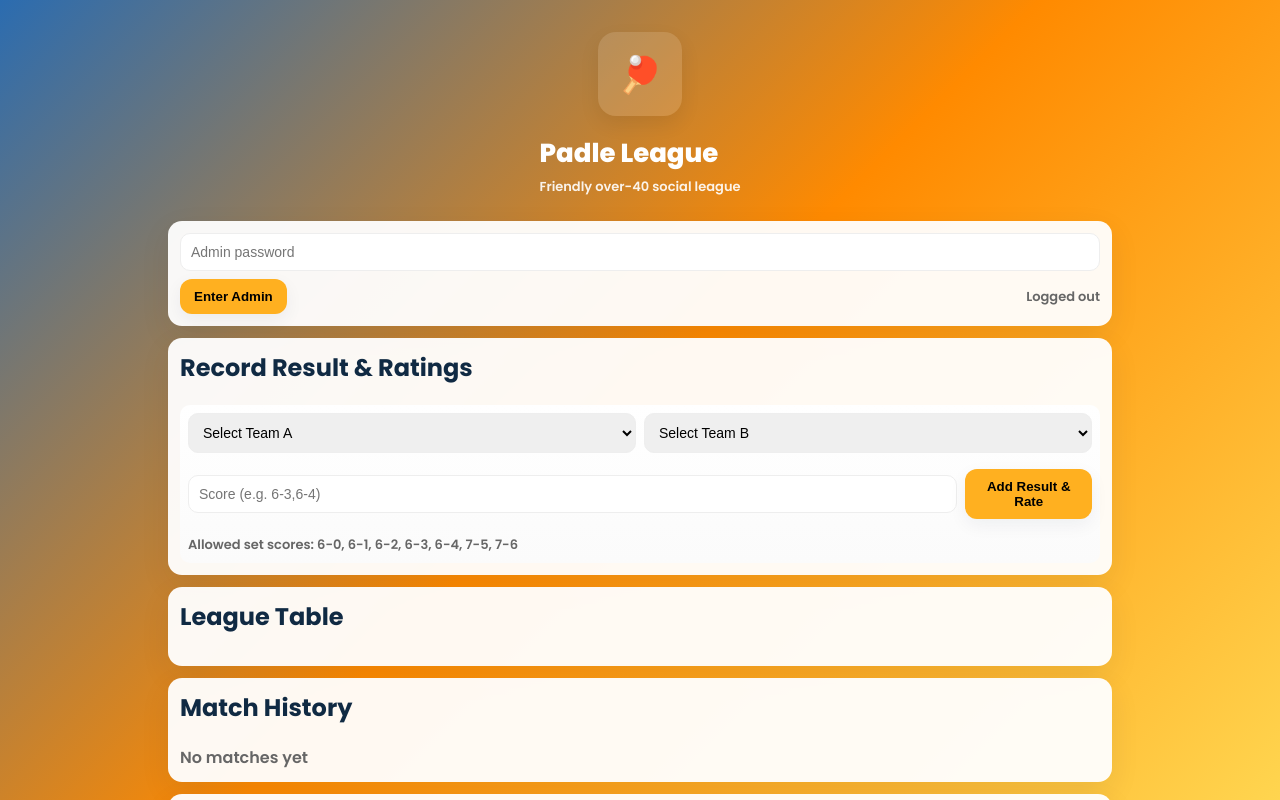
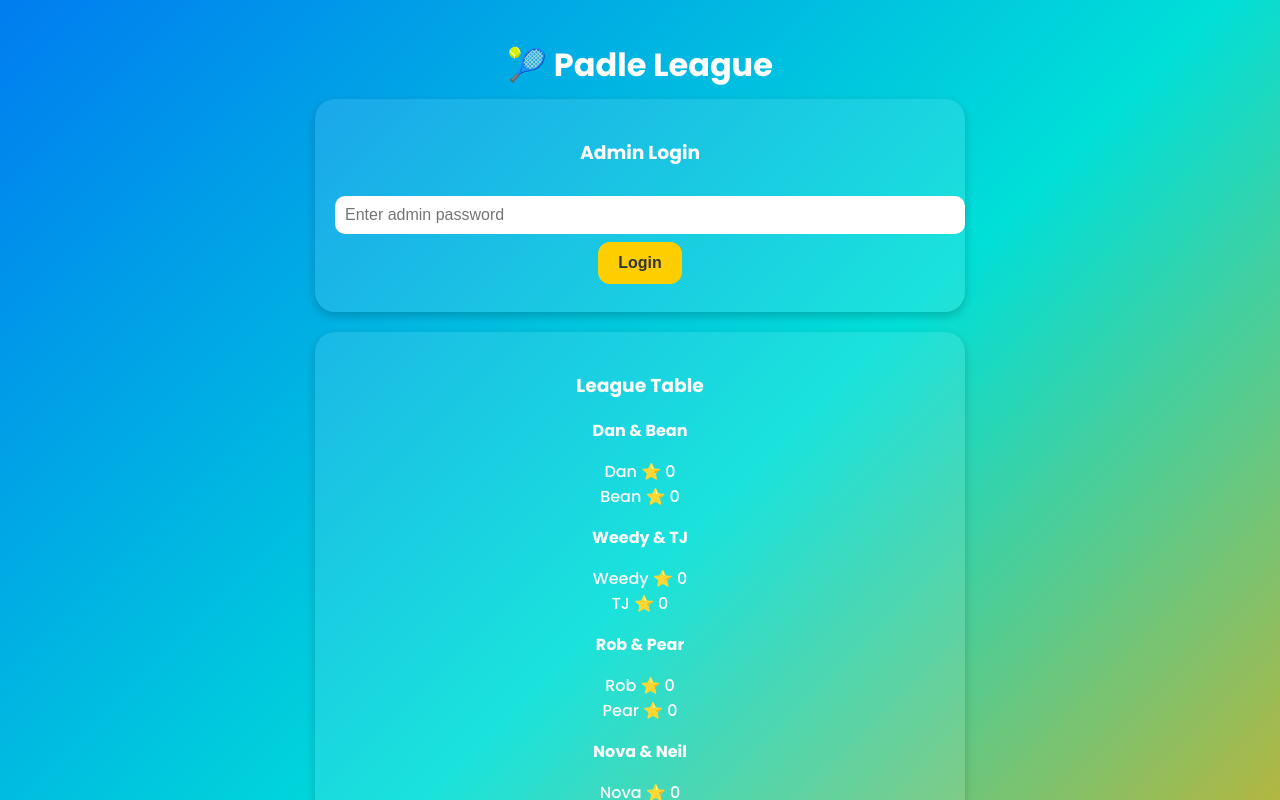
Before and after one commit to danrushton11-boop/BeckettPadleLeague, a Next.js app: page / in a window 1280 px wide. Shown: the top 800 px of the page. Built offline with nearby package versions, Linux system fonts and the light colour scheme.

Commit message:
Add files via upload

```diff
--- a/package.json
+++ b/package.json
@@ -1,5 +1,5 @@
 {
-  "name": "padle-league-offline-v2",
+  "name": "padle-league-v3",
   "version": "1.0.0",
   "private": true,
   "scripts": {
--- a/pages/index.js
+++ b/pages/index.js
@@ -1,289 +1,146 @@
 
-import Head from "next/head";
-import { useEffect, useState } from "react";
+import { useState, useEffect } from 'react';
 
-const STORAGE_KEY = "padle_league_v2";
+export default function Home() {
+  const initialTeams = [
+    { id: 1, name: 'Dan & Bean', players: ['Dan', 'Bean'], points: 0, ratings: {} },
+    { id: 2, name: 'Weedy & TJ', players: ['Weedy', 'TJ'], points: 0, ratings: {} },
+    { id: 3, name: 'Rob & Pear', players: ['Rob', 'Pear'], points: 0, ratings: {} },
+    { id: 4, name: 'Nova & Neil', players: ['Nova', 'Neil'], points: 0, ratings: {} },
+    { id: 5, name: 'Bulby & JHD', players: ['Bulby', 'JHD'], points: 0, ratings: {} },
+  ];
 
-const initialTeams = [
-  { id: 1, name: "Dan & Bean", players: ["Dan", "Bean"], points: 0 },
-  { id: 2, name: "Weedy & TJ", players: ["Weedy", "TJ"], points: 0 },
-  { id: 3, name: "Rob & Pear", players: ["Rob", "Pear"], points: 0 },
-  { id: 4, name: "Nova & Neil", players: ["Nova", "Neil"], points: 0 },
-  { id: 5, name: "Bulby & JHD", players: ["Bulby", "JHD"], points: 0 },
-];
+  const [teams, setTeams] = useState(initialTeams);
+  const [matchHistory, setMatchHistory] = useState([]);
+  const [team1, setTeam1] = useState('');
+  const [team2, setTeam2] = useState('');
+  const [score, setScore] = useState('');
+  const [ratings, setRatings] = useState({});
+  const [password, setPassword] = useState('');
+  const [adminMode, setAdminMode] = useState(false);
 
-const schedule = [
-  [1,2],[3,4],[5,1],[2,3],[4,5],
-  [1,3],[2,4],[5,3],[1,4],[2,5]
-];
+  useEffect(() => {
+    const stored = localStorage.getItem('padleData');
+    if (stored) {
+      const parsed = JSON.parse(stored);
+      setTeams(parsed.teams || initialTeams);
+      setMatchHistory(parsed.matchHistory || []);
+      setRatings(parsed.ratings || {});
+    }
+  }, []);
 
-const validSetScores = ["6-0","6-1","6-2","6-3","6-4","7-5","7-6"];
+  useEffect(() => {
+    localStorage.setItem('padleData', JSON.stringify({ teams, matchHistory, ratings }));
+  }, [teams, matchHistory, ratings]);
 
-function save(state){
-  try{ localStorage.setItem(STORAGE_KEY, JSON.stringify(state)) }catch(e){}
-}
-function load(){
-  try{ const raw = localStorage.getItem(STORAGE_KEY); return raw?JSON.parse(raw):null }catch(e){return null}
-}
+  const recordMatch = () => {
+    if (!team1 || !team2 || !score || team1 === team2) return alert('Select two different teams and enter a score.');
+    const newMatch = { id: Date.now(), team1, team2, score, ratings: {} };
+    setMatchHistory([newMatch, ...matchHistory]);
+    setTeam1('');
+    setTeam2('');
+    setScore('');
+  };
 
-export default function Home(){
-  const [teams, setTeams] = useState([]);
-  const [results, setResults] = useState([]);
-  const [ratings, setRatings] = useState({}); // {player: [ {fromTeam, score, matchId, ts} ] }
-  const [admin, setAdmin] = useState(false);
-  const [adminPass, setAdminPass] = useState("");
-  const [selectedTeam, setSelectedTeam] = useState("");
-  const [form, setForm] = useState({ matchId:0, teamA: "", teamB: "", score: "" });
-  const [ratingDraft, setRatingDraft] = useState({}); // {player: score}
+  const ratePlayers = (matchId, team, player, value) => {
+    const updatedRatings = { ...ratings };
+    if (!updatedRatings[player]) updatedRatings[player] = [];
+    updatedRatings[player].push(parseInt(value));
+    setRatings(updatedRatings);
+  };
 
-  useEffect(()=>{
-    const s = load();
-    if(s){
-      setTeams(s.teams||initialTeams.map(t=>({...t})));
-      setResults(s.results||[]);
-      setRatings(s.ratings||{});
-    } else {
-      setTeams(initialTeams.map(t=>({...t})));
-      setResults([]);
+  const getAverageRating = (player) => {
+    const arr = ratings[player] || [];
+    if (arr.length === 0) return 0;
+    return (arr.reduce((a,b) => a + b, 0) / arr.length).toFixed(1);
+  };
+
+  const resetAll = () => {
+    if (confirm('Are you sure you want to clear all data?')) {
+      setTeams(initialTeams);
+      setMatchHistory([]);
       setRatings({});
-      save({teams: initialTeams.map(t=>({...t})), results: [], ratings: {}});
+      localStorage.removeItem('padleData');
     }
-  },[]);
+  };
 
-  useEffect(()=>{
-    // recalc points from results
-    const tcopy = teams.map(t => ({...t, points:0}));
-    results.forEach(r => {
-      const w = tcopy.find(tt=>tt.id===r.winnerId);
-      if(w) w.points += 3;
-    });
-    // merge names/players if initial changed
-    const merged = tcopy.map(tc => { const orig = teams.find(x=>x.id===tc.id); return orig? {...orig, points: tc.points}: tc });
-    setTeams(merged);
-    save({teams: merged, results, ratings});
-  }, [results, ratings]);
+  const clearLast = () => {
+    if (matchHistory.length === 0) return;
+    const updated = [...matchHistory];
+    updated.shift();
+    setMatchHistory(updated);
+  };
 
-  function loginAdmin(){
-    if(adminPass === "danisgreat"){ setAdmin(true); alert("Admin mode enabled") }
-    else alert("Wrong password");
-    setAdminPass("");
-  }
-
-  function isValidScore(s){
-    if(!s) return false;
-    return s.split(",").map(x=>x.trim()).every(x=> validSetScores.includes(x));
-  }
-
-  function addResultWithRatings(){
-    const { teamA, teamB, score } = form;
-    if(!teamA || !teamB || teamA===teamB) return alert("Choose two different teams");
-    if(!isValidScore(score)) return alert("Invalid score. Allowed sets: " + validSetScores.join(", "));
-    const matchId = Date.now();
-    const winnerId = findTeamByName(teamA).id; // for simplicity assume teamA is winner selection; we'll offer winner select after
-    // In this UI, we'll ask winner via prompt
-    const winnerName = prompt(`Who won? Enter exact team name:\n${teamA}\n${teamB}`, teamA);
-    if(!winnerName) return;
-    const winner = findTeamByName(winnerName);
-    if(!winner) return alert("Invalid winner name");
-    const newEntry = { matchId, teams: [ findTeamByName(teamA).id, findTeamByName(teamB).id ], winnerId: winner.id, score, ts: Date.now() };
-    const newResults = [newEntry, ...results];
-    setResults(newResults);
-
-    // ratingsDraft must contain per-player ratings for both teams; if empty, prompt admin to enter
-    const playersToRate = [...findTeamByName(teamA).players, ...findTeamByName(teamB).players];
-    let draft = {...ratingDraft};
-    let needPrompt = playersToRate.some(p => !draft[p]);
-    if(needPrompt){
-      // prompt sequentially for each player (admin enters rating)
-      playersToRate.forEach(p => {
-        const r = prompt(`Rate player ${p} out of 5 (1-5). Leave empty to skip.`,"5");
-        if(r){
-          const num = parseInt(r,10);
-          if(!isNaN(num) && num>=1 && num<=5){
-            draft[p] = parseInt(num,10);
-          }
-        }
-      });
-    }
-    // convert draft to ratings structure
-    const newRatings = {...ratings};
-    Object.entries(draft).forEach(([player, scoreVal]) => {
-      const arr = newRatings[player] || [];
-      arr.push({ fromTeam: admin? "Admin": selectedTeam, score: scoreVal, matchId, ts: Date.now() });
-      newRatings[player] = arr;
-    });
-    setRatings(newRatings);
-    setRatingDraft({});
-    setForm({ matchId:0, teamA:"", teamB:"", score:"" });
-  }
-
-  function findTeamByName(name){ return teams.find(t=>t.name===name) }
-
-  function addRatingForPlayer(player, val){
-    const arr = ratings[player] || [];
-    arr.push({ fromTeam: selectedTeam||"Unknown", score: val, matchId: null, ts: Date.now() });
-    setRatings({...ratings, [player]: arr});
-  }
-
-  function clearLastMatch(){
-    if(!admin) return;
-    if(results.length===0) return alert("No matches to clear.");
-    if(!confirm("Clear last match?")) return;
-    const updated = results.slice(1);
-    setResults(updated);
-  }
-  function resetAll(){
-    if(!admin) return;
-    if(!confirm("Reset all data? This cannot be undone.")) return;
-    setResults([]); setRatings({}); setTeams(initialTeams.map(t=>({...t, points:0})));
-    save({teams: initialTeams.map(t=>({...t, points:0})), results: [], ratings: {}});
-  }
-
-  function clearAllRatings(){
-    if(!admin) return;
-    if(!confirm("Clear ALL ratings?")) return;
-    setRatings({});
-  }
-
-  // helper average
-  function avgForPlayer(player){
-    const arr = ratings[player]||[];
-    if(arr.length===0) return 0;
-    return (arr.reduce((s,a)=>s+a.score,0)/arr.length).toFixed(2);
-  }
+  const handleLogin = () => {
+    if (password === 'danisgreat') setAdminMode(true);
+    else alert('Incorrect password');
+  };
 
   return (
     <div className="container">
-      <Head>
-        <title>Padle League</title>
-        <meta name="viewport" content="width=device-width, initial-scale=1" />
-      </Head>
+      <h1>🎾 Padle League</h1>
 
-      <header className="header">
-        <div className="logo">🏓</div>
-        <div>
-          <h1 className="title">Padle League</h1>
-          <div className="subtitle">Friendly over-40 social league</div>
+      {!adminMode ? (
+        <div className="card">
+          <h3>Admin Login</h3>
+          <input type="password" placeholder="Enter admin password" value={password} onChange={(e) => setPassword(e.target.value)} />
+          <button onClick={handleLogin}>Login</button>
         </div>
-      </header>
+      ) : (
+        <div className="card">
+          <h3>Record Match</h3>
+          <select value={team1} onChange={(e) => setTeam1(e.target.value)}>
+            <option value="">Select Team 1</option>
+            {teams.map(t => <option key={t.id}>{t.name}</option>)}
+          </select>
+          <select value={team2} onChange={(e) => setTeam2(e.target.value)}>
+            <option value="">Select Team 2</option>
+            {teams.map(t => <option key={t.id}>{t.name}</option>)}
+          </select>
+          <input type="text" placeholder="Score (e.g. 6-3, 6-4)" value={score} onChange={(e) => setScore(e.target.value)} />
+          <button onClick={recordMatch}>Add Result</button>
+          <button onClick={clearLast}>Clear Last Match</button>
+          <button onClick={resetAll}>Reset All Data</button>
+        </div>
+      )}
 
       <div className="card">
-        {!admin ? (
-          <div style={{display:"flex",gap:8,alignItems:"center",flexWrap:"wrap"}}>
-            <input className="input" type="password" placeholder="Admin password" value={adminPass} onChange={e=>setAdminPass(e.target.value)} />
-            <button className="button" onClick={loginAdmin}>Enter Admin</button>
-            <div style={{marginLeft:"auto", fontSize:13, color:"#666"}}>Logged out</div>
+        <h3>League Table</h3>
+        {teams.map(team => (
+          <div key={team.id}>
+            <strong>{team.name}</strong>
+            <ul style={{listStyle:'none', padding:0}}>
+              {team.players.map(p => (
+                <li key={p}>{p} ⭐ {getAverageRating(p)}</li>
+              ))}
+            </ul>
           </div>
-        ) : (
-          <div style={{display:"flex",gap:8,alignItems:"center",flexWrap:"wrap"}}>
-            <div style={{fontWeight:800,color:"#2e7d32"}}>✅ Admin mode</div>
-            <button className="button secondary" onClick={clearLastMatch}>Clear Last Match</button>
-            <button className="button danger" onClick={resetAll}>Reset All Data</button>
-            <button className="button" onClick={clearAllRatings}>Clear All Ratings</button>
-          </div>
-        )}
+        ))}
       </div>
 
-      <section className="card">
-        <h2 style={{marginTop:0}}>Record Result & Ratings</h2>
-        <div className="match-card">
-          <div className="row">
-            <select className="input" value={form.teamA} onChange={e=>setForm({...form, teamA:e.target.value})}>
-              <option value="">Select Team A</option>
-              {teams.map(t=> <option key={t.id} value={t.name}>{t.name}</option>)}
-            </select>
-            <select className="input" value={form.teamB} onChange={e=>setForm({...form, teamB:e.target.value})}>
-              <option value="">Select Team B</option>
-              {teams.map(t=> <option key={t.id} value={t.name}>{t.name}</option>)}
-            </select>
-          </div>
-          <div className="row" style={{marginTop:8}}>
-            <input className="input" placeholder="Score (e.g. 6-3,6-4)" value={form.score} onChange={e=>setForm({...form, score:e.target.value})} />
-            <button className="button" onClick={addResultWithRatings}>Add Result & Rate</button>
-          </div>
-          <div style={{marginTop:8, fontSize:13,color:"#666"}}>Allowed set scores: {validSetScores.join(", ")}</div>
-        </div>
-      </section>
-
-      <section className="card">
-        <h2 style={{marginTop:0}}>League Table</h2>
-        <div>
-          {teams.slice().sort((a,b)=>b.points-a.points).map(t=>(
-            <div className="league-row" key={t.id}>
-              <div className="team-name">{t.name}</div>
-              <div style={{display:"flex",gap:12,alignItems:"center"}}>
-                <div style={{fontSize:13,color:"#666"}}>Avg player rating: <strong>{(t.players.map(p=>parseFloat(avgForPlayer(p))||0).reduce((s,n)=>s+n,0)/t.players.length).toFixed(2)}</strong></div>
-                <div className="points">{t.points} pts</div>
-              </div>
-            </div>
-          ))}
-        </div>
-      </section>
-
-      <section className="card">
-        <h2 style={{marginTop:0}}>Match History</h2>
-        {results.length===0 ? <div style={{color:"#666"}}>No matches yet</div> : results.map((r,idx)=>(
-          <div key={r.matchId} style={{marginBottom:10}}>
-            <div style={{display:"flex",justifyContent:"space-between",alignItems:"center"}}>
-              <div><strong>{findTeamByName(teams,r.teams[0])?.name}</strong> vs <strong>{findTeamByName(teams,r.teams[1])?.name}</strong></div>
-              <div style={{fontWeight:800}}>{findTeamByName(teams,r.winnerId)?.name} — {r.score}</div>
-            </div>
-            <div style={{marginTop:6}}>
-              <div style={{display:"flex",gap:8,flexWrap:"wrap"}}>
-                {(findTeamByName(teams,r.teams[0])?.players||[]).concat(findTeamByName(teams,r.teams[1])?.players||[]).map(player => (
-                  <div key={player} style={{background:"#fff",padding:8,borderRadius:8}}>
-                    <div style={{fontWeight:700, marginBottom:6}}>{player}</div>
-                    <div style={{display:"flex",gap:6}}>
-                      {[1,2,3,4,5].map(n => (
-                        <button key={n} className="small" onClick={()=>{ addRatingForPlayer(player, n); }}>
-                          {n}
-                        </button>
-                      ))}
-                    </div>
-                    <div style={{fontSize:12,color:"#666",marginTop:6}}>Avg: {avgForPlayer(player)}</div>
-                    {admin && <div style={{marginTop:6}}><button className="small" onClick={()=>{ if(confirm('Delete all ratings for '+player+'?')){ const r = {...ratings}; delete r[player]; setRatings(r); } }}>Clear {player} ratings</button></div>}
+      <div className="card">
+        <h3>Match History & Ratings</h3>
+        {matchHistory.map(match => (
+          <div key={match.id}>
+            <p><b>{match.team1}</b> vs <b>{match.team2}</b> → {match.score}</p>
+            {adminMode && (
+              <div>
+                {[...match.team1.split(' & '), ...match.team2.split(' & ')].map(player => (
+                  <div key={player}>
+                    {player}:
+                    <select onChange={(e)=>ratePlayers(match.id, match.team1, player, e.target.value)} defaultValue="">
+                      <option value="">Rate</option>
+                      {[1,2,3,4,5].map(r => <option key={r}>{r}</option>)}
+                    </select>
                   </div>
                 ))}
               </div>
-            </div>
-            {admin && <div style={{marginTop:6}}>Entered: {new Date(r.ts).toLocaleString()}</div>}
-            <hr style={{border:"none",borderTop:"1px solid #f1f5f9",margin:"10px 0"}}/>
+            )}
           </div>
         ))}
-      </section>
+      </div>
 
-      <section className="card">
-        <h2 style={{marginTop:0}}>All Players</h2>
-        <div className="player-grid">
-          {teams.flatMap(t=>t.players).map(player => (
-            <div className="player-card" key={player}>
-              <div style={{display:"flex",justifyContent:"space-between",alignItems:"center"}}>
-                <div style={{fontWeight:800}}>{player}</div>
-                <div>⭐ {avgForPlayer(player)}</div>
-              </div>
-              <div style={{marginTop:8,fontSize:13,color:"#666"}}>
-                Ratings:
-                {(ratings[player]||[]).length===0 ? <div style={{color:"#999"}}>No ratings yet</div> :
-                  (ratings[player]||[]).map((r,i)=> <div key={i} style={{display:"flex",justifyContent:"space-between",marginTop:6}}><div>{r.fromTeam} — {r.score}</div>{admin && <div><button className="small" onClick={()=>{ if(confirm('Delete rating?')){ const copy = {...ratings}; copy[player].splice(i,1); setRatings(copy); } }}>✖</button></div>}</div>)
-                }
-              </div>
-            </div>
-          ))}
-        </div>
-      </section>
-
-      <footer className="footer">Designed &amp; Created by DannyRush Apps</footer>
+      <footer>Designed & Created by <b>DannyRush Apps</b></footer>
     </div>
   );
-
-  // helper inside component
-  function findTeamByName(teamList, nameOrId){
-    if(typeof nameOrId === "number") return teamList.find(t=>t.id===nameOrId);
-    return teamList.find(t=>t.name===nameOrId);
-  }
-  function avgForPlayer(player){
-    const arr = ratings[player]||[];
-    if(arr.length===0) return "0.00";
-    return (arr.reduce((s,a)=>s+a.score,0)/arr.length).toFixed(2);
-  }
 }
--- a/styles/globals.css
+++ b/styles/globals.css
@@ -1,67 +1,55 @@
 
-@import url('https://fonts.googleapis.com/css2?family=Poppins:wght@600;700;800&display=swap');
-:root{
-  --bg1:#2b6cb0; /* blue */
-  --bg2:#ff8a00; /* orange */
-  --bg3:#ffd54f; /* yellow */
-  --card:#ffffff;
+@import url('https://fonts.googleapis.com/css2?family=Poppins:wght@500;700&display=swap');
+
+body {
+  font-family: 'Poppins', sans-serif;
+  background: linear-gradient(135deg, #007cf0, #00dfd8, #ffa500);
+  min-height: 100vh;
+  margin: 0;
+  color: #fff;
+  text-align: center;
 }
-*{box-sizing:border-box}
-html,body,#__next{height:100%}
-body{
-  margin:0;
-  font-family:'Poppins',system-ui,-apple-system,Segoe UI,Roboto,Arial;
-  background: linear-gradient(135deg,var(--bg1),var(--bg2),var(--bg3));
-  -webkit-font-smoothing:antialiased;
-  color:#102a43;
+.container {
+  max-width: 650px;
+  margin: 0 auto;
+  padding: 20px;
 }
-.container{
-  max-width:980px;
-  margin:0 auto;
-  padding:18px;
+.card {
+  background: rgba(255, 255, 255, 0.1);
+  border-radius: 20px;
+  box-shadow: 0 4px 10px rgba(0,0,0,0.2);
+  padding: 20px;
+  margin-bottom: 20px;
 }
-.header{
-  display:flex;
-  align-items:center;
-  gap:12px;
-  justify-content:center;
-  flex-direction:column;
-  padding:14px 8px;
-  margin-bottom:10px;
+button {
+  background: #ffce00;
+  border: none;
+  padding: 12px 20px;
+  border-radius: 12px;
+  margin: 8px;
+  color: #333;
+  font-weight: bold;
+  font-size: 1rem;
+  cursor: pointer;
+  transition: all 0.2s ease-in-out;
 }
-.logo{
-  width:84px;height:84px;border-radius:18px;display:flex;align-items:center;justify-content:center;
-  background:rgba(255,255,255,0.12); font-size:36px;
-  box-shadow:0 8px 20px rgba(0,0,0,0.08);
+button:hover {
+  background: #ffe066;
 }
-.title{font-size:26px;color:#fff;margin:6px 0 0 0;font-weight:800}
-.subtitle{color:rgba(255,255,255,0.9);font-size:13px;margin-top:4px}
-.card{
-  background: rgba(255,255,255,0.95);
-  border-radius:14px;padding:12px;margin-bottom:12px;
-  box-shadow:0 10px 30px rgba(16,42,67,0.08);
+input, select {
+  border-radius: 10px;
+  padding: 10px;
+  border: none;
+  margin-top: 10px;
+  width: 100%;
+  font-size: 1rem;
 }
-.row{display:flex;gap:8px;align-items:center}
-.button{
-  background:#ffb020;border:none;padding:10px 14px;border-radius:12px;font-weight:700;cursor:pointer;
-  box-shadow:0 6px 18px rgba(16,42,67,0.06);
+h1 {
+  font-size: 2rem;
+  margin-bottom: 10px;
 }
-.button.secondary{background:#1e88e5;color:#fff}
-.button.danger{background:#e53935;color:#fff}
-.input, select{padding:10px;border-radius:10px;border:1px solid #eee;font-size:14px;width:100%}
-.small{padding:8px 10px;border-radius:10px;font-weight:700}
-
-.league-row{display:flex;justify-content:space-between;padding:10px;border-bottom:1px solid #f1f5f9}
-.team-name{font-weight:700}
-.points{color:#1565c0;font-weight:800}
-
-.match-card{display:flex;flex-direction:column;gap:8px;padding:8px;border-radius:10px;background:linear-gradient(180deg,#fff,#fbfbfb)}
-
-.player-grid{display:grid;grid-template-columns:repeat(auto-fit,minmax(180px,1fr));gap:10px}
-.player-card{background:#fff;padding:10px;border-radius:12px;box-shadow:0 6px 18px rgba(16,42,67,0.04)}
-
-.footer{margin-top:18px;text-align:center;color:rgba(16,42,67,0.6);font-size:13px;padding-bottom:30px}
-@media(max-width:600px){
-  .row{flex-direction:column;align-items:stretch}
-  .header{padding:10px}
+footer {
+  font-size: 0.8rem;
+  opacity: 0.8;
+  margin-top: 30px;
 }
```
